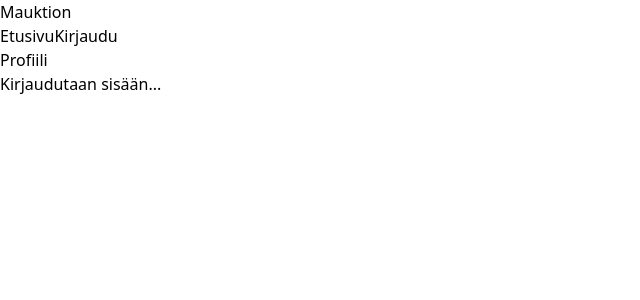
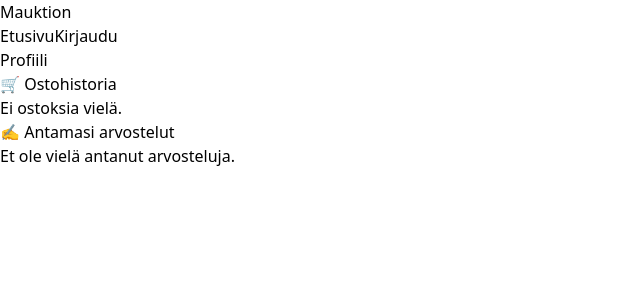
Before and after one commit to ossir1/mauktion-next, a Next.js app: page /profile in a window 1280 px wide. Before the commit this address had no page. Shown: the top 300 px of the page, without its empty margins (0-640 px from the left). Built offline with nearby package versions, Linux system fonts and the light colour scheme.

Commit message:
Update profile.tsx

```diff
--- a/pages/profile.tsx
+++ b/pages/profile.tsx
@@ -1,31 +1,100 @@
 import { useEffect, useState } from 'react'
-import { useRouter } from 'next/router'
 
-export default function Profile() {
-  const router = useRouter()
-  const [username, setUsername] = useState<string | null>(null)
+type Purchase = {
+  id: number
+  name: string
+  price: string
+  purchasedAt: string
+  review?: {
+    rating: number
+    comment: string
+  }
+}
+
+export default function ProfilePage() {
+  const [user, setUser] = useState<{ name: string } | null>(null)
+  const [purchases, setPurchases] = useState<Purchase[]>([])
+  const [reviews, setReviews] = useState<any[]>([])
+  const [averageRating, setAverageRating] = useState<number | null>(null)
 
   useEffect(() => {
-    const user = localStorage.getItem('mauktion-user')
-    if (!user) {
-      router.push('/login')
-    } else {
-      setUsername(user)
+    const storedUser = localStorage.getItem('mauktion-user')
+    if (storedUser) {
+      setUser(JSON.parse(storedUser))
+    }
+
+    const rawPurchases = localStorage.getItem('mauktion-purchases')
+    if (rawPurchases) {
+      setPurchases(JSON.parse(rawPurchases))
+    }
+
+    const rawReviews = localStorage.getItem('mauktion-reviews')
+    if (rawReviews) {
+      const parsed = JSON.parse(rawReviews)
+      setReviews(parsed)
+
+      if (parsed.length > 0) {
+        const avg =
+          parsed.reduce((acc: number, r: any) => acc + r.rating, 0) / parsed.length
+        setAverageRating(avg)
+      }
     }
   }, [])
 
   return (
-    <main className="p-6 max-w-xl mx-auto">
+    <main className="p-6 max-w-2xl mx-auto">
       <h1 className="text-2xl font-bold mb-4">Profiili</h1>
 
-      {username ? (
-        <>
-          <p>Tervetuloa, <span className="font-semibold">{username}</span>!</p>
-          <p className="text-gray-600 mt-2 text-sm">Tulevaan profiilisivuun voidaan lisätä esim. ostohistoria, arvostelut, keskiarvot jne.</p>
-        </>
-      ) : (
-        <p>Kirjaudutaan sisään...</p>
+      {user && (
+        <p className="mb-2 text-gray-700">
+          👤 Käyttäjänimi: <span className="font-semibold">{user.name}</span>
+        </p>
       )}
+
+      {averageRating !== null && (
+        <p className="mb-6 text-gray-700">
+          ⭐️ Saatujen arvostelujen keskiarvo: {averageRating.toFixed(1)} / 5
+        </p>
+      )}
+
+      <div className="border-t pt-4">
+        <h2 className="text-lg font-semibold mb-2">🛒 Ostohistoria</h2>
+        {purchases.length === 0 ? (
+          <p className="text-sm text-gray-500">Ei ostoksia vielä.</p>
+        ) : (
+          <ul className="space-y-2">
+            {purchases.map((p) => (
+              <li key={p.id} className="border p-3 rounded">
+                <div className="font-semibold">{p.name}</div>
+                <div className="text-sm text-gray-600">Hinta: {p.price}</div>
+                <div className="text-sm text-gray-600">
+                  Ostettu: {new Date(p.purchasedAt).toLocaleString()}
+                </div>
+                {p.review && (
+                  <div className="mt-1 text-sm text-gray-600">
+                    Arvostelu: {p.review.rating} / 5 – “{p.review.comment}”
+                  </div>
+                )}
+              </li>
+            ))}
+          </ul>
+        )}
+      </div>
+
+      <div className="border-t pt-4 mt-6">
+        <h2 className="text-lg font-semibold mb-2">✍️ Antamasi arvostelut</h2>
+        {reviews.length === 0 ? (
+          <p className="text-sm text-gray-500">Et ole vielä antanut arvosteluja.</p>
+        ) : (
+          <ul className="space-y-2">
+            {reviews.map((r, i) => (
+              <li key={i} className="text-sm text-gray-700">
+                ⭐ {r.rating} / 5 – “{r.comment}”
+              </li>
+            ))}
+          </ul>
+        )}
+      </div>
     </main>
   )
 }
```
